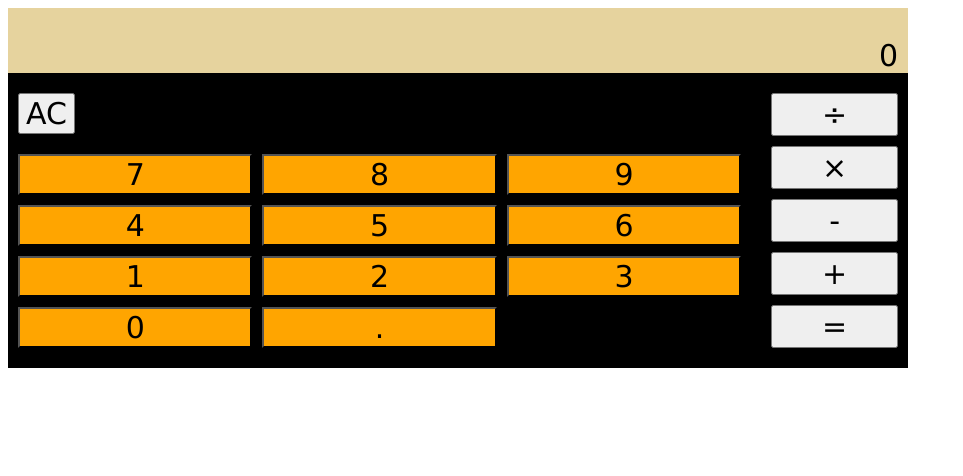
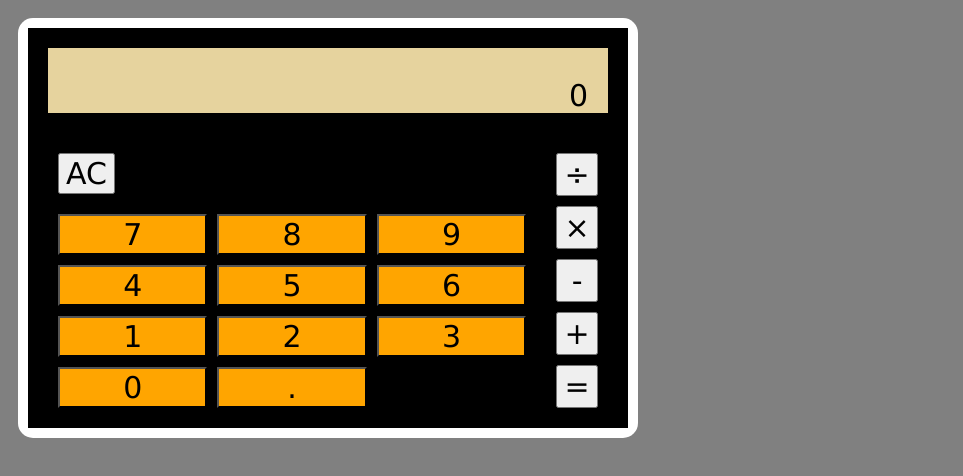
Before and after one commit to jebsmartt/calculator_js, a plain HTML site: page index.html in a window 1280 px wide. Shown: the whole page, without its empty margins (0-963 px from the left). Drawn offline with Linux system fonts and the light colour scheme.

Commit message:
Adjusted styling of the calculator

```diff
--- a/main.js
+++ b/main.js
@@ -2,9 +2,11 @@
 // Over all div for calculator
 const calculatorDiv = document.createElement('div')
 calculatorDiv.id = 'calculator'
-calculatorDiv.style.backgroundColor = 'black'
+calculatorDiv.style.backgroundColor = 'white'
+calculatorDiv.style.padding = '10px'
+calculatorDiv.style.borderRadius = '15px'
 calculatorDiv.style.display = 'flex'
-calculatorDiv.style.maxWidth = '900px'
+calculatorDiv.style.maxWidth = '600px'
 calculatorDiv.style.flexDirection = 'column'
 calculatorDiv.style.alignItems = 'stretch'
 
@@ -13,8 +15,12 @@ const screenDiv = document.createElement('div')
 screenDiv.id = 'screen'
 screenDiv.style.textAlign = 'right'
 screenDiv.style.backgroundColor = '#e6d39e'
+screenDiv.style.borderStyle = 'solid'
+screenDiv.style.borderColor = 'black'
+screenDiv.style.borderWidth = '20px'
 screenDiv.style.paddingTop = '30px'
-screenDiv.style.paddingRight = '10px'
+screenDiv.style.paddingRight = '20px'
+screenDiv.style.paddingLeft = '20px'
 screenDiv.textContent = 0
 
 // Handle the memory of the calculator
@@ -50,6 +56,8 @@ controlDiv.id = 'controls'
 controlDiv.style.backgroundColor = 'black'
 controlDiv.style.paddingTop = '10px'
 controlDiv.style.paddingBottom = '10px'
+controlDiv.style.paddingLeft = '20px'
+controlDiv.style.paddingRight = '20px'
 controlDiv.style.display = 'flex'
 
 // Left side of calculator div
--- a/style.css
+++ b/style.css
@@ -1,6 +1,11 @@
 * {
     font-size: 30px;
     font-family: 'Lucida Sans', 'Lucida Sans Regular', 'Lucida Grande', 'Lucida Sans Unicode', Geneva, Verdana, sans-serif;
+}
+
+body {
+    background-color: grey;
+    padding: 10px;
 }
 
 .keypadButton {
```
